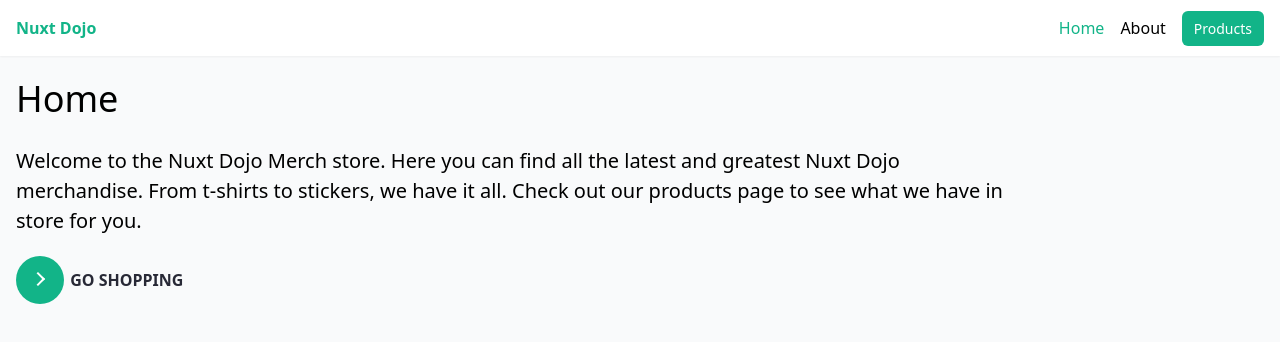
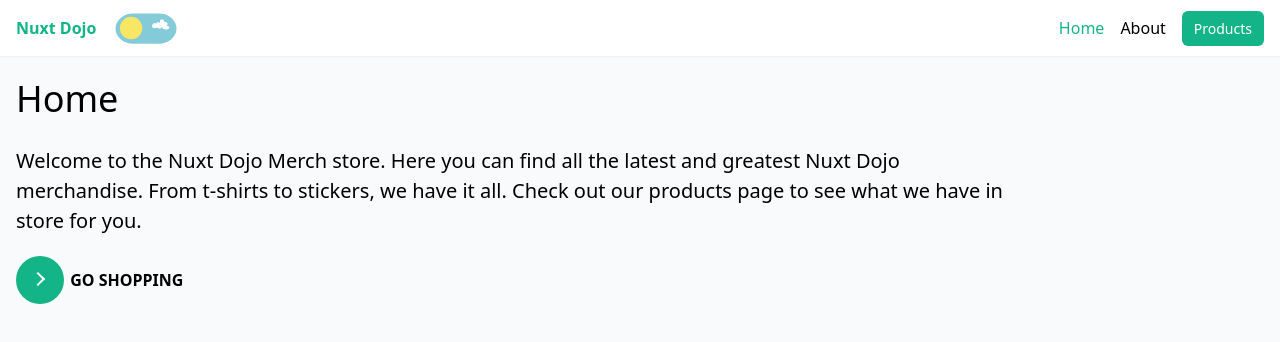
Before and after one commit to GoatMoaz/Nuxt-Dojo, a Nuxt app: page / in a window 1280 px wide. Shown: the top 342 px of the page. Built offline with nearby package versions, Linux system fonts and the light colour scheme.

Commit message:
Add dark mode feature

```diff
--- a/components/CartDetails.vue
+++ b/components/CartDetails.vue
@@ -1,17 +1,22 @@
 <template>
-  <div class="container grid grid-cols-3 border-b-2 pb-5">
+  <div
+    class="container grid grid-cols-3 border-b-2 pb-5"
+    :class="{ dark: isDark }"
+  >
     <div class="p-7 place-self-center">
       <img :src="product.image" class="my-7" :alt="product.title" />
       <div class="flex justify-center items-center gap-2">
         <button
-          class="w-8 h-8 bg-gray-200 rounded-md flex justify-center items-center"
+          class="w-8 h-8 rounded-md flex justify-center items-center"
+          :class="{ 'bg-gray-900': isDark, 'bg-gray-200': !isDark }"
           @click="handleMinus"
         >
           -
         </button>
         <span class="text-2xl">{{ product.quantity }}</span>
         <button
-          class="w-8 h-8 bg-gray-200 rounded-md flex justify-center items-center"
+          class="w-8 h-8 rounded-md flex justify-center items-center"
+          :class="{ 'bg-gray-900': isDark, 'bg-gray-200': !isDark }"
           @click="handlePlus"
         >
           +
@@ -56,6 +61,10 @@
 
 <script setup>
 import eventBus from "~/eventBus.js";
+import useDarkMode from "~/useDarkMode.js";
+
+const isDark = computed(() => useDarkMode.isDark);
+
 const { product } = defineProps(["product"]);
 const emit = defineEmits(["price"]);
 
@@ -70,7 +79,6 @@ const handleMinus = () => {
 const handleRemove = () => {
   eventBus.removeFromCart(product);
 };
-
 </script>
 
 <style scoped>
--- a/components/Header.vue
+++ b/components/Header.vue
@@ -1,8 +1,11 @@
 <template>
   <div>
-    <header class="shadow-sm bg-white">
+    <header class="shadow-sm" :class="{ dark: isDark, 'bg-white': !isDark }">
       <nav class="container mx-auto p-4 flex justify-between items-center">
-        <NuxtLink to="/products" class="font-bold">Nuxt Dojo Merch</NuxtLink>
+        <div class="flex items-center gap-4 justify-center">
+          <NuxtLink to="/products" class="font-bold">Nuxt Dojo Merch</NuxtLink>
+          <ToggleView />
+        </div>
         <NuxtLink to="/cart">
           <div class="relative scale-75">
             <svg
@@ -11,7 +14,8 @@
               viewBox="0 0 24 24"
               stroke-width="1.5"
               stroke="currentColor"
-              class="h-8 w-8 text-gray-600"
+              class="h-8 w-8"
+              :class="{ 'text-white': isDark, 'text-gray-600': !isDark }"
             >
               <path
                 stroke-linecap="round"
@@ -20,7 +24,8 @@
               />
             </svg>
             <span
-              class="absolute -top-2 left-4 rounded-full bg-red-500 p-0.5 px-2 text-sm text-red-50" >{{ cartCount }}</span
+              class="absolute -top-2 left-4 rounded-full bg-red-500 p-0.5 px-2 text-sm text-red-50"
+              >{{ cartCount }}</span
             >
           </div>
         </NuxtLink>
@@ -30,7 +35,30 @@
 </template>
 
 <script setup>
-import eventBus from '~/eventBus.js';
+import eventBus from "~/eventBus.js";
+import useDarkMode from "~/useDarkMode.js";
+
+const isDark = computed(() => useDarkMode.isDark);
+
+watch(
+  isDark,
+  (value) => {
+    if (typeof document !== "undefined") {
+      if (value) {
+        document.body.classList.add("darkBody");
+      } else {
+        document.body.classList.remove("darkBody");
+      }
+    }
+  },
+  { immediate: true }
+);
+
+onBeforeUnmount(() => {
+  if (typeof document !== "undefined") {
+    document.body.classList.remove("dark");
+  }
+});
 
 const cartCount = computed(() => eventBus.cartCount);
 </script>
--- a/components/ProductCard.vue
+++ b/components/ProductCard.vue
@@ -1,7 +1,15 @@
 <template>
-  <div class="card text-center">
+  <div
+    class="card text-center"
+    :class="{ 'bg-gray-800': isDark, 'bg-white': !isDark }"
+  >
     <img :src="product.image" class="thumb" :alt="product.title" />
-    <p class="font-bold text-gray-500 m-4 truncate">{{ product.title }}</p>
+    <p
+      class="font-bold m-4 truncate"
+      :class="{ 'text-white': isDark, 'text-gray-500': !isDark }"
+    >
+      {{ product.title }}
+    </p>
     <div class="flex justify-center">
       <NuxtLink :to="`/products/${product.id}`">
         <button class="button">View Details</button>
@@ -11,6 +19,10 @@
 </template>
 
 <script setup>
+import useDarkMode from "~/useDarkMode.js";
+
+const isDark = computed(() => useDarkMode.isDark);
+
 const { product } = defineProps(["product"]);
 </script>
 
@@ -20,6 +32,7 @@ const { product } = defineProps(["product"]);
   max-width: 70%;
   margin: 0 auto;
   transition: all 0.6s;
+  border-radius: 10px;
 }
 
 .thumb:hover {
--- a/components/ProductDetails.vue
+++ b/components/ProductDetails.vue
@@ -1,5 +1,5 @@
 <template>
-  <div class="card">
+  <div class="card" :class="{ dark: isDark }">
     <div class="grid grid-cols-2 gap-10">
       <div class="p-7">
         <img :src="product.image" class="mx-auto my-7" :alt="product.title" />
@@ -19,8 +19,12 @@
 </template>
 
 <script setup>
+import useDarkMode from "~/useDarkMode.js";
+
+const isDark = computed(() => useDarkMode.isDark);
+
 const { product } = defineProps(["product"]);
-import eventBus from '~/eventBus.js';
+import eventBus from "~/eventBus.js";
 
 const add = () => {
   eventBus.addToCart(product);
--- /dev/null
+++ b/components/ToggleView.vue
@@ -0,0 +1,210 @@
+<template>
+  <div>
+    <label
+      id="theme-toggle-button"
+      style="display: flex"
+      class="h-4 justify-center items-center pt-2"
+    >
+      <input type="checkbox" id="toggle" :checked="isDark" @click="toggle" />
+      <svg
+        viewBox="0 0 69.667 44"
+        xmlns:xlink="http://www.w3.org/1999/xlink"
+        xmlns="http://www.w3.org/2000/svg"
+      >
+        <g
+          transform="translate(3.5 3.5)"
+          data-name="Component 15 – 1"
+          id="Component_15_1"
+        >
+          <g
+            filter="url(#container)"
+            transform="matrix(1, 0, 0, 1, -3.5, -3.5)"
+          >
+            <rect
+              fill="#83cbd8"
+              transform="translate(3.5 3.5)"
+              rx="17.5"
+              height="30"
+              width="60.667"
+              data-name="container"
+              id="container"
+            ></rect>
+          </g>
+
+          <g transform="translate(2.333 2.333)" id="button">
+            <g data-name="sun" id="sun">
+              <g
+                filter="url(#sun-outer)"
+                transform="matrix(1, 0, 0, 1, -5.83, -5.83)"
+              >
+                <circle
+                  fill="#f8e664"
+                  transform="translate(3.83 3.83)"
+                  r="11.167"
+                  cy="14.167"
+                  cx="15.167"
+                  data-name="sun-outer"
+                  id="sun-outer-2"
+                ></circle>
+              </g>
+            </g>
+
+            <g data-name="moon" id="moon">
+              <g
+                filter="url(#moon)"
+                transform="matrix(1, 0, 0, 1, -31.5, -5.83)"
+              >
+                <circle
+                  fill="#cce6ee"
+                  transform="translate(31.5 3.83)"
+                  r="11.167"
+                  cy="15.167"
+                  cx="15.167"
+                  data-name="moon"
+                  id="moon-3"
+                ></circle>
+              </g>
+              <g
+                fill="#a6cad0"
+                transform="translate(-24.415 -1.009)"
+                id="patches"
+              ></g>
+            </g>
+          </g>
+
+          <g filter="url(#cloud)" transform="matrix(1, 0, 0, 1, -3.5, -3.5)">
+            <path
+              fill="#fff"
+              transform="translate(-3470.47 -160.94)"
+              d="M3512.81,173.815a4.463,4.463,0,0,1,2.243.62.95.95,0,0,1,.72-1.281,4.852,4.852,0,0,1,2.623.519c.034.02-.5-1.968.281-2.716a2.117,2.117,0,0,1,2.829-.274,1.821,1.821,0,0,1,.854,1.858c.063.037,2.594-.049,3.285,1.273s-.865,2.544-.807,2.626a12.192,12.192,0,0,1,2.278.892c.553.448,1.106,1.992-1.62,2.927a7.742,7.742,0,0,1-3.762-.3c-1.28-.49-1.181-2.65-1.137-2.624s-1.417,2.2-2.623,2.2a4.172,4.172,0,0,1-2.394-1.206,3.825,3.825,0,0,1-2.771.774c-3.429-.46-2.333-3.267-2.2-3.55A3.721,3.721,0,0,1,3512.81,173.815Z"
+              data-name="cloud"
+              id="cloud"
+            ></path>
+          </g>
+
+          <g fill="#def8ff" transform="translate(3.585 1.325)" id="stars">
+            <path
+              transform="matrix(-1, 0.017, -0.017, -1, 24.231, 3.055)"
+              d="M.774,0,.566.559,0,.539.458.933.25,1.492l.485-.361.458.394L1.024.953,1.509.592.943.572Z"
+            ></path>
+            <path
+              transform="matrix(-0.777, 0.629, -0.629, -0.777, 23.185, 12.358)"
+              d="M1.341.529.836.472.736,0,.505.46,0,.4.4.729l-.231.46L.605.932l.4.326L.9.786Z"
+              data-name="star"
+            ></path>
+            <path
+              transform="matrix(-0.07, 0.998, -0.998, -0.07, 11.066, 15.457)"
+              d="M.015,1.065.475.9l.285.365L.766.772l.46-.164L.745.494.751,0,.481.407,0,.293.285.658Z"
+              data-name="star"
+            ></path>
+            <path
+              transform="translate(12.677 0.388) rotate(104)"
+              d="M1.161,1.6,1.059,1,1.574.722.962.607.86,0,.613.572,0,.457.446.881.2,1.454l.516-.274Z"
+              data-name="star"
+            ></path>
+            <path
+              transform="matrix(-0.07, 0.998, -0.998, -0.07, 11.066, 15.457)"
+              d="M.873,1.648l.114-.62L1.579.945,1.03.62,1.144,0,.706.464.157.139.438.7,0,1.167l.592-.083Z"
+              data-name="star"
+            ></path>
+
+            <path
+              transform="translate(5.012 5.962) rotate(172)"
+              d="M.816,0,.5.455,0,.311.323.767l-.312.455.516-.215.323.456L.827.911,1.343.7.839.552Z"
+              data-name="star"
+            ></path>
+            <path
+              transform="translate(2.218 14.616) rotate(169)"
+              d="M1.261,0,.774.571.114.3.487.967,0,1.538.728,1.32l.372.662.047-.749.728-.218L1.215.749Z"
+              data-name="star"
+            ></path>
+          </g>
+        </g>
+      </svg>
+    </label>
+  </div>
+</template>
+
+<script setup>
+import useDarkMode from "~/useDarkMode.js";
+
+const isDark = computed(() => useDarkMode.isDark);
+
+const toggle = () => {
+  useDarkMode.toggleDarkMode();
+};
+</script>
+
+<style  scoped>
+/* The switch - the box around the slider */
+#theme-toggle-button {
+  font-size: 10px;
+  position: relative;
+  display: inline-block;
+  width: 7em;
+  cursor: pointer;
+}
+
+/* Hide default HTML checkbox */
+#toggle {
+  opacity: 0;
+  width: 0;
+  height: 0;
+}
+
+#container,
+#patches,
+#stars,
+#button,
+#sun,
+#moon,
+#cloud {
+  transition-property: all;
+  transition-timing-function: cubic-bezier(0.4, 0, 0.2, 1);
+  transition-duration: 0.25s;
+}
+
+/* night sky background */
+#toggle:checked + svg #container {
+  fill: #2b4360;
+}
+
+/* move button to right when checked */
+#toggle:checked + svg #button {
+  transform: translate(28px, 2.333px);
+}
+
+/* show/hide sun and moon based on checkbox state */
+#sun {
+  opacity: 1;
+}
+
+#toggle:checked + svg #sun {
+  opacity: 0;
+}
+
+#moon {
+  opacity: 0;
+}
+
+#toggle:checked + svg #moon {
+  opacity: 1;
+}
+
+/* show or hide background items on checkbox state */
+#cloud {
+  opacity: 1;
+}
+
+#toggle:checked + svg #cloud {
+  opacity: 0;
+}
+
+#stars {
+  opacity: 0;
+}
+
+#toggle:checked + svg #stars {
+  opacity: 1;
+}
+</style>
--- a/layouts/default.vue
+++ b/layouts/default.vue
@@ -1,8 +1,11 @@
 <template>
   <div>
-    <header class="shadow-sm bg-white">
-      <nav class="container mx-auto p-4 flex justify-between">
-        <NuxtLink to="/" class="font-bold">Nuxt Dojo</NuxtLink>
+    <header class="shadow-sm" :class="{ dark: isDark, 'bg-white': !isDark }">
+      <nav class="container mx-auto p-4 flex justify-between items-center">
+        <div class="flex items-center gap-4 justify-center">
+          <NuxtLink to="/" class="font-bold">Nuxt Dojo</NuxtLink>
+          <ToggleView />
+        </div>
         <ul class="flex gap-4">
           <li>
             <NuxtLink to="/">Home</NuxtLink>
@@ -21,7 +24,31 @@
     </div>
   </div>
 </template>
+<script setup>
+import useDarkMode from "~/useDarkMode.js";
 
+const isDark = computed(() => useDarkMode.isDark);
+
+watch(
+  isDark,
+  (value) => {
+    if (typeof document !== "undefined") {
+      if (value) {
+        document.body.classList.add("darkBody");
+      } else {
+        document.body.classList.remove("darkBody");
+      }
+    }
+  },
+  { immediate: true }
+);
+
+onBeforeUnmount(() => {
+  if (typeof document !== "undefined") {
+    document.body.classList.remove("dark");
+  }
+});
+</script>
 <style scoped>
 .router-link-exact-active {
   color: #12b488;
--- a/nuxt.config.ts
+++ b/nuxt.config.ts
@@ -1,7 +1,6 @@
-// https://nuxt.com/docs/api/configuration/nuxt-config
 export default defineNuxtConfig({
   devtools: { enabled: true },
-  modules: ['@nuxtjs/tailwindcss'],
+  modules: ['@nuxtjs/tailwindcss', "@nuxtjs/i18n"],
   app:{
     head:{
       title: 'Nuxt Dojo',
--- a/package.json
+++ b/package.json
@@ -10,6 +10,7 @@
     "postinstall": "nuxt prepare"
   },
   "dependencies": {
+    "@nuxtjs/i18n": "npm:@nuxtjs/i18n-edge",
     "nuxt": "^3.11.2",
     "tailwindcss": "^3.4.3",
     "vue": "^3.4.21",
--- a/pages/cart.vue
+++ b/pages/cart.vue
@@ -1,11 +1,15 @@
 <template>
   <div>
     <Header />
-    <div class="card container mx-auto my-4" v-if="cart.length">
+    <div
+      class="card container mx-auto my-4"
+      v-if="cart.length"
+      :class="{ dark: isDark }"
+    >
       <div v-for="product in cart" :key="product.id">
-        <CartDetails :product="product"  />
+        <CartDetails :product="product" />
       </div>
-      <div class="my-4 flex justify-between mx-8" >
+      <div class="my-4 flex justify-between mx-8">
         <h2 class="text-2xl font-bold">Total Price : ${{ totalPrice }}</h2>
         <button class="button">
           Checkout
@@ -20,7 +24,7 @@
       </div>
     </div>
     <div v-else>
-        <h2 class="text-2xl font-bold text-center my-8">No items in the cart</h2>
+      <h2 class="text-2xl font-bold text-center my-8">No items in the cart</h2>
     </div>
 
     <Footer />
@@ -29,6 +33,9 @@
 
 <script setup>
 import eventBus from "~/eventBus.js";
+import useDarkMode from "~/useDarkMode.js";
+
+const isDark = computed(() => useDarkMode.isDark);
 
 const totalPrice = computed(() => eventBus.totalPrice);
 const cart = computed(() => eventBus.cart);
@@ -36,7 +43,6 @@ const cart = computed(() => eventBus.cart);
 definePageMeta({
   layout: "",
 });
-
 </script>
 
 <style scoped>
--- a/pages/index.vue
+++ b/pages/index.vue
@@ -11,13 +11,18 @@
       <span class="circle" aria-hidden="true">
         <span class="icon arrow"></span>
       </span>
-      <span class="button-text">Go Shopping</span>
+      <span class="button-text" :class="{ 'text-white': isDark }"
+        >Go Shopping</span
+      >
     </button>
   </div>
 </template>
 
 <script setup>
-import { useRouter } from 'vue-router';
+import { useRouter } from "vue-router";
+import useDarkMode from "~/useDarkMode.js";
+
+const isDark = computed(() => useDarkMode.isDark);
 
 const router = useRouter();
 
@@ -107,7 +112,6 @@ button.learn-more .button-text {
   bottom: 0;
   padding: 0.75rem 0;
   margin: 0 0 0 1.85rem;
- color: #282936;
   font-weight: 700;
   line-height: 1.6;
   text-align: center;
--- /dev/null
+++ b/useDarkMode.js
@@ -0,0 +1,17 @@
+import { reactive, readonly } from "vue";
+
+const state = reactive({
+  isDark: 0,
+});
+
+const toggleDarkMode = () => {
+  if (state.isDark) state.isDark = 0;
+  else state.isDark = 1;
+};
+
+export default readonly({
+  get isDark() {
+    return state.isDark;
+  },
+  toggleDarkMode,
+});
```
Also changed, not shown: assets/css/tailwind.css (+10 -0 lines), 1 other file (tests, documents, lock files or other folders). Lines whose indentation alone changed are shown as unchanged.
